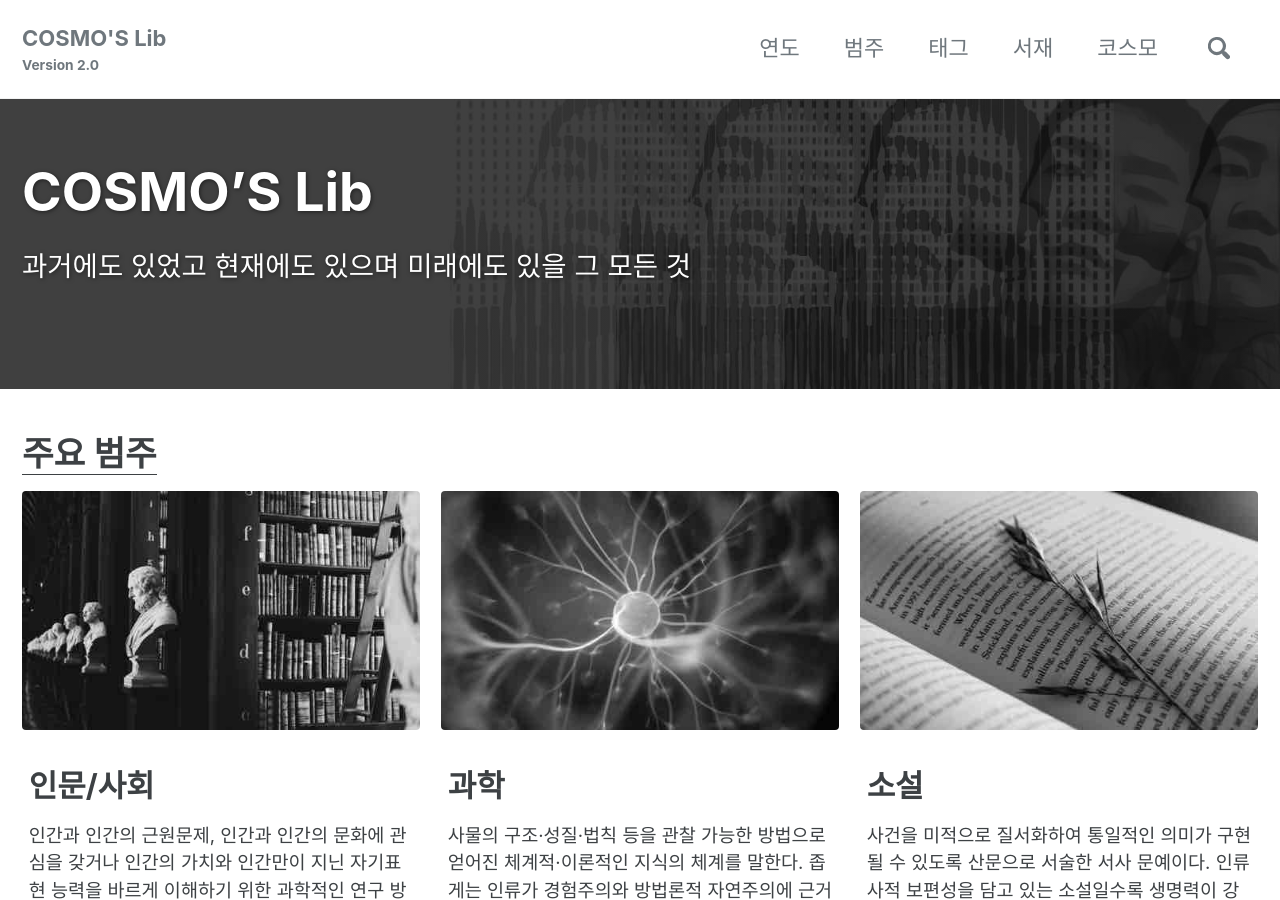
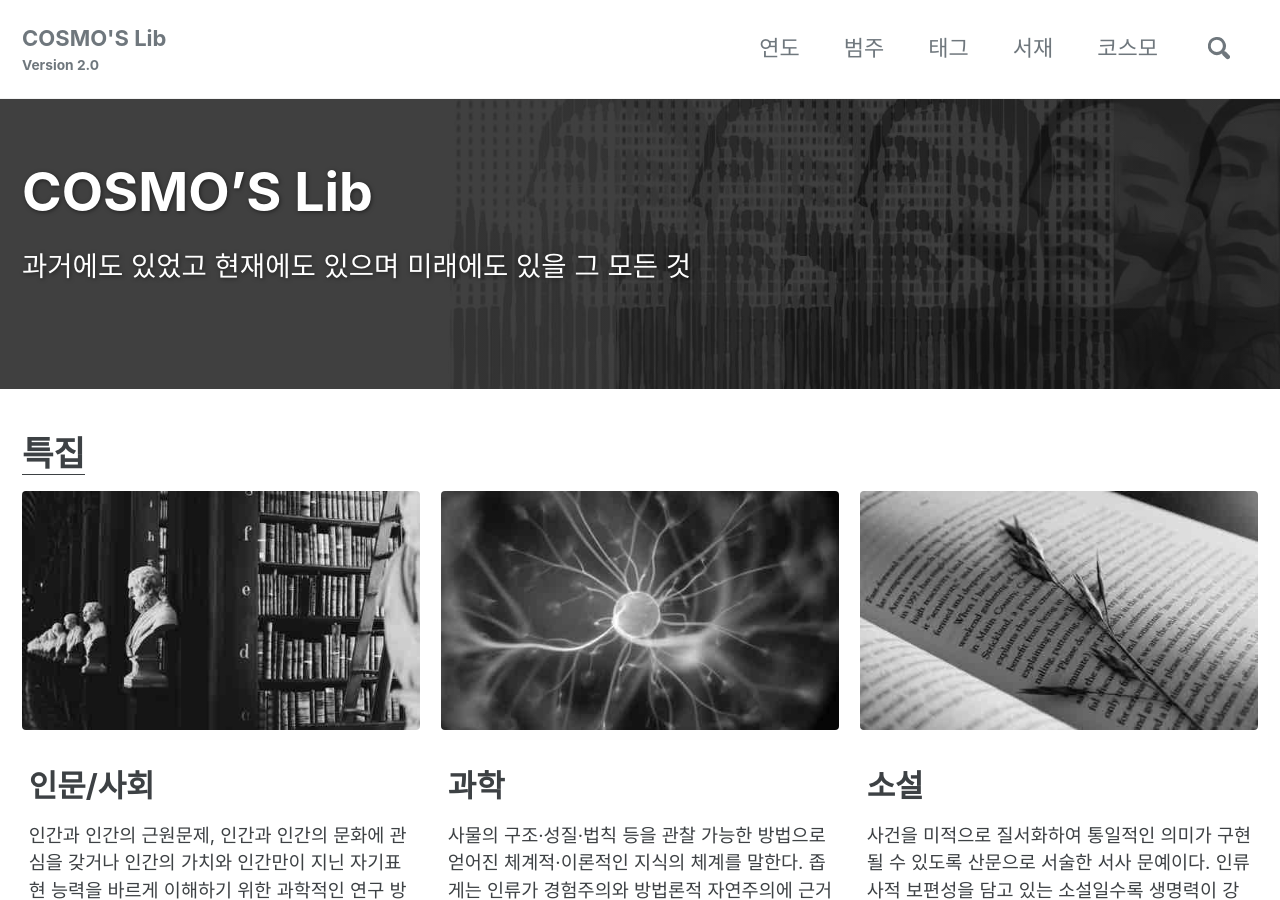
Before and after one commit to deftone2000/cosmo-s-archive, a Jekyll site: the page built from _pages/home.md, in a window 1280 px wide and 900 px high. Built offline with Jekyll 4.4.1, drawn with Linux system fonts in a browser that asks for light colours; cached includes are drawn as plain includes; nearby versions of some CDN libraries; comment, search, counter and statistics services are not loaded; a style sheet for code colours, icons or effects is not loaded.

Commit message:
no message

```diff
--- a/_pages/home.md
+++ b/_pages/home.md
@@ -53,7 +53,7 @@ feature_row:
     btn_label: "더 알아보기"
 ---
 
-# <u>주요 범주</u>
+# <u>특집</u>
 
 {% include feature_row %}
 
```
